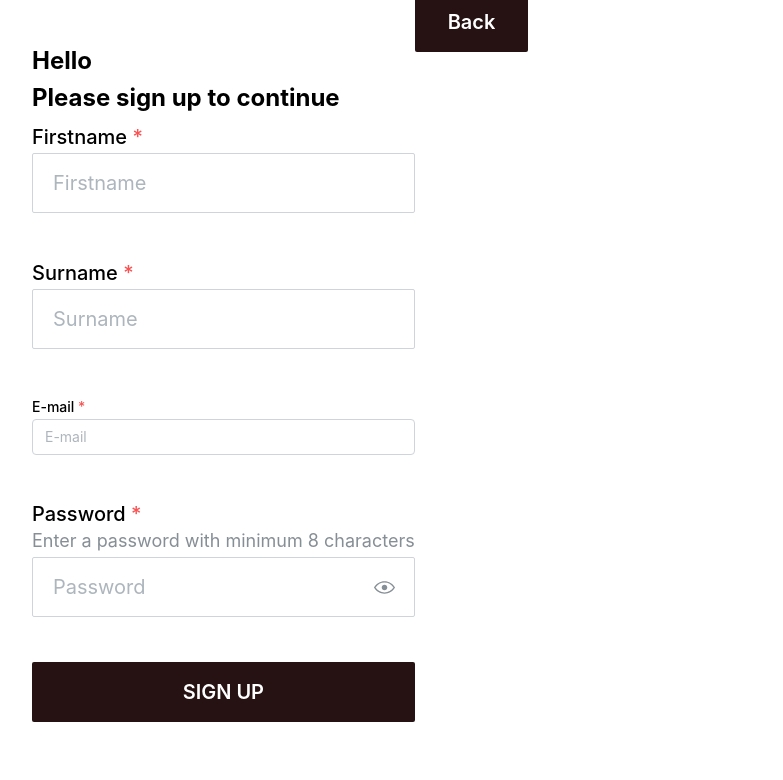
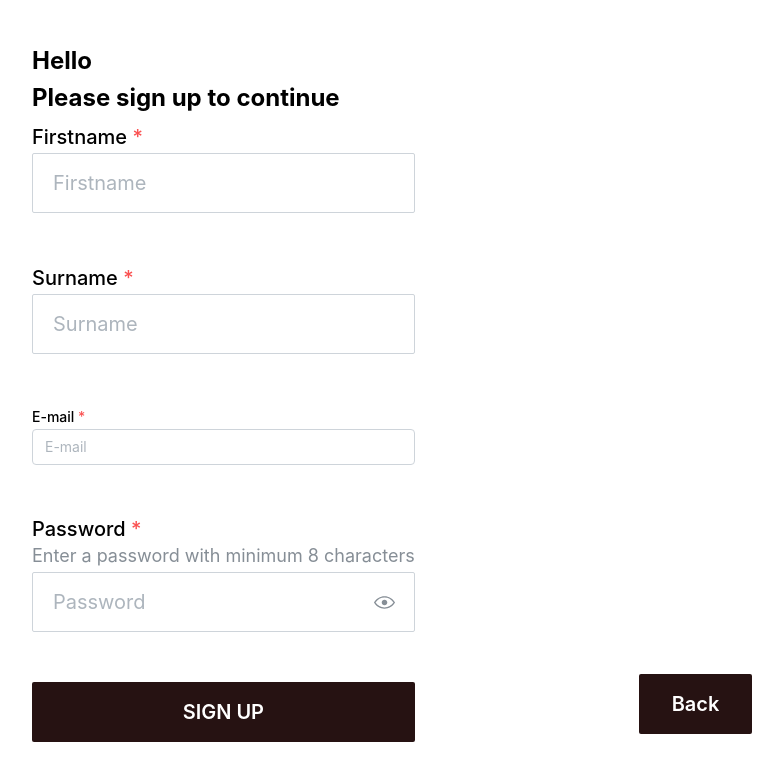
Before and after one commit to cph-il95/Front-Ux, a Next.js app: page /signup in a window 1280 px wide. Shown: the top 780 px of the page, without its empty margins (176-959 px from the left). Built offline with nearby package versions, Linux system fonts and the light colour scheme.

Commit message:
små ændringer i styling og css global

```diff
--- a/src/pages/signup/index.js
+++ b/src/pages/signup/index.js
@@ -59,7 +59,7 @@ export default function Signup() {
             </div>
           </Stack>
           <form onSubmit={handleSubmit}>
-            <Stack h={600} justify="space-between">
+            <Stack h={620} justify="space-between">
               <TextInput
                 size="xl"
                 radius="xs"
@@ -111,8 +111,12 @@ export default function Signup() {
             </Stack>
           </form>
         </div>
-
-        <ButtonBack />
+        <Grid.Col span={2}></Grid.Col>
+        <Stack justify="flex-end">
+          <Grid.Col span={1}>
+            <ButtonBack />
+          </Grid.Col>
+        </Stack>
       </Grid>
     </div>
   );
--- a/src/styles/globals.css
+++ b/src/styles/globals.css
@@ -1,3 +1,5 @@
 *{
     margin: 0;
+    padding: 0;
+    border: 0;
 }
```
